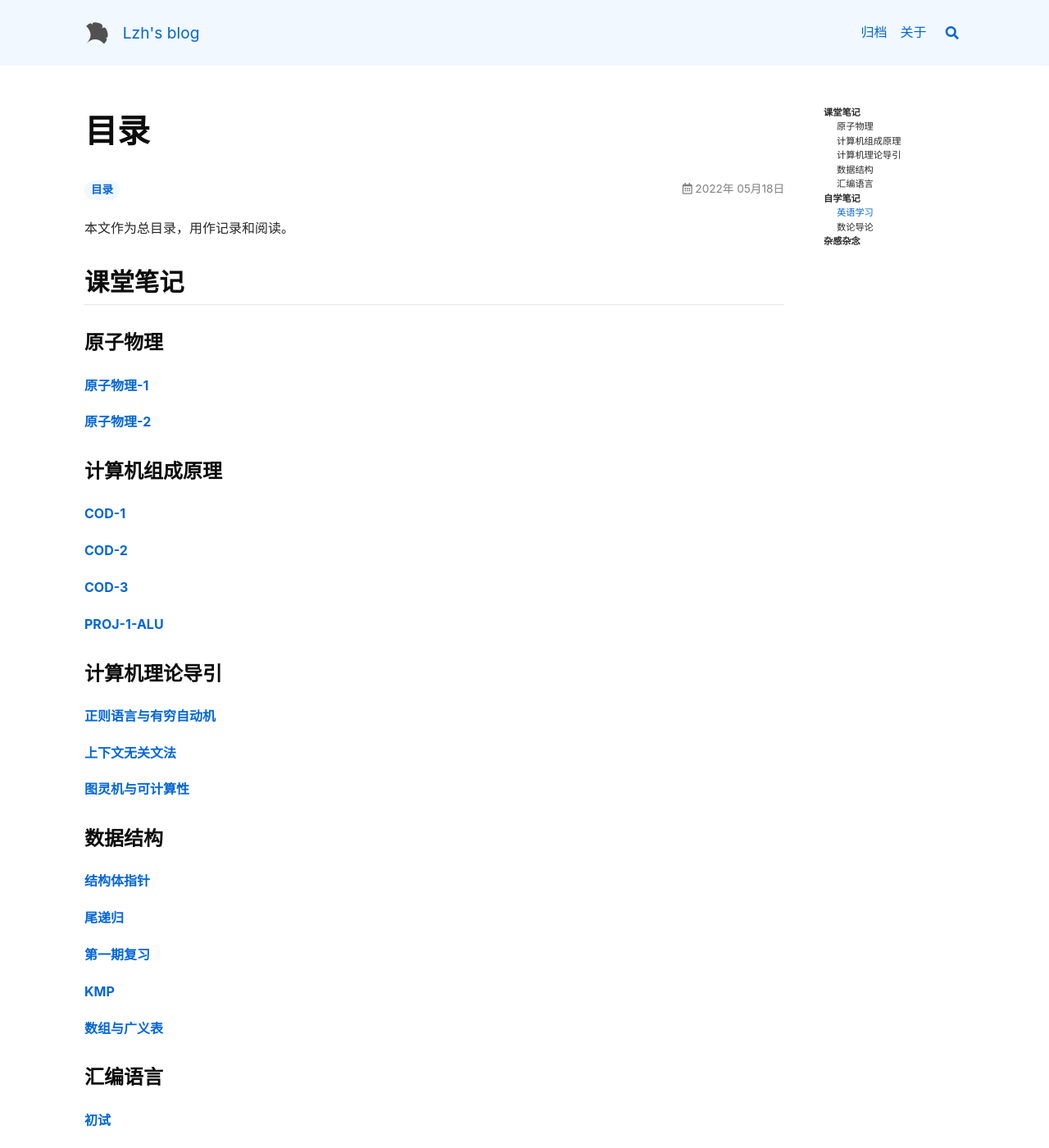
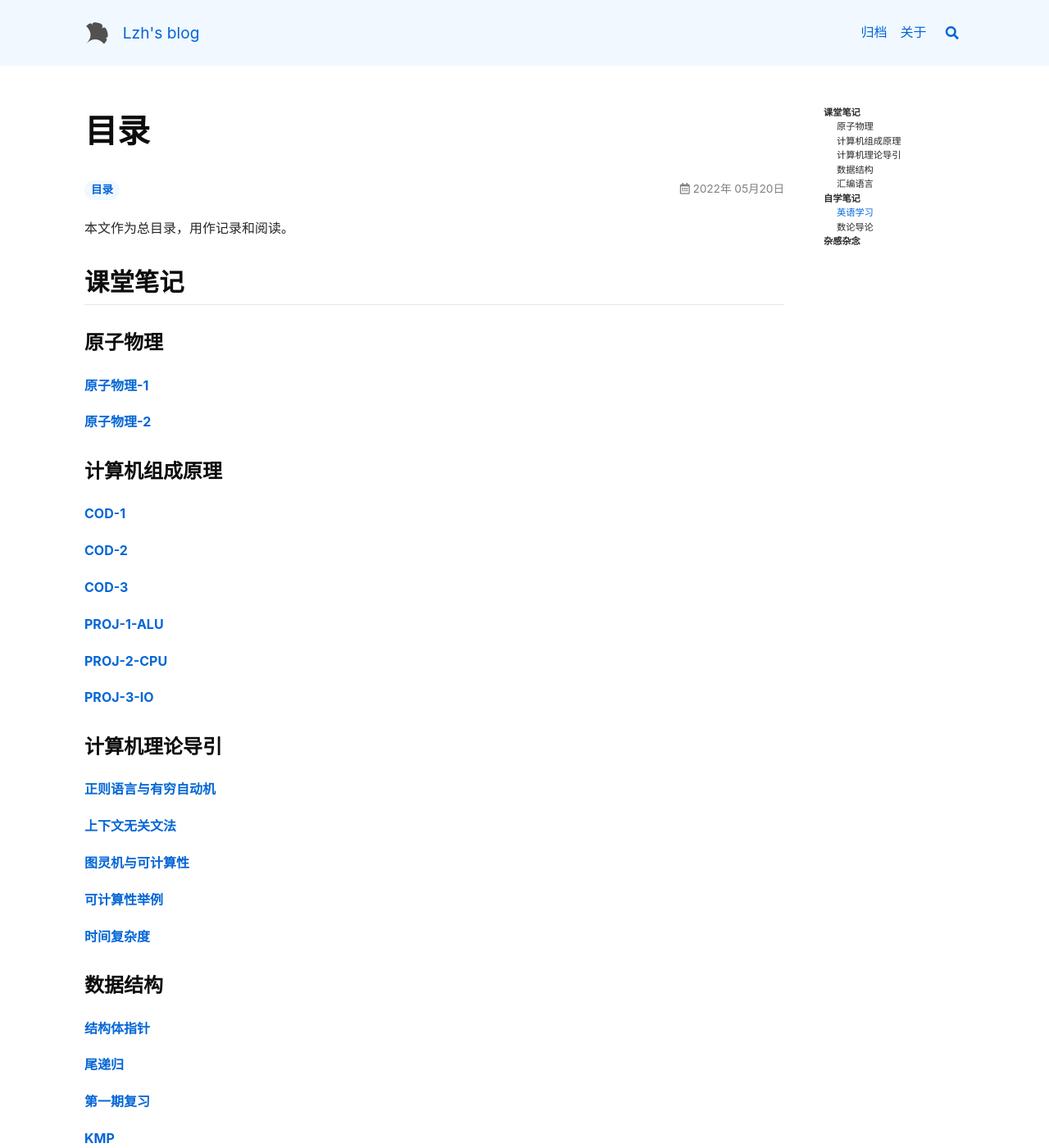
Before and after one commit to Richard-dick/richard-dick.github.io, a Jekyll site: the page built from _posts/2022-5-20-目录.md, in a window 1280 px wide and 1400 px high. Shown: the whole window at 82% size. Built offline with Jekyll 4.4.1, drawn with Linux system fonts in a browser that asks for light colours; nearby versions of some CDN libraries; comment, search, counter and statistics services are not loaded; some of the changed text lies outside the part shown.

Commit message:
update the catalog

```diff
--- a/_posts/2022-5-18-目录.md
+++ b/_posts/2022-5-20-目录.md
@@ -27,6 +27,10 @@ key: Catalog
 
 [PROJ-1-ALU](https://richard-dick.github.io/2022/03/31/PR1-%E7%AE%80%E5%8D%95ALU.html)
 
+[PROJ-2-CPU](https://richard-dick.github.io/2022/04/27/PR2-%E7%AE%80%E5%8D%95CPU%E8%AE%BE%E8%AE%A1.html)
+
+[PROJ-3-IO](https://richard-dick.github.io/2022/05/13/PR3-%E7%AE%80%E5%8D%95IO%E9%80%9A%E8%AE%AF.html)
+
 ### 计算机理论导引
 
 [正则语言与有穷自动机](https://richard-dick.github.io/2022/03/12/%E6%AD%A3%E5%88%99%E8%AF%AD%E8%A8%80.html)
@@ -34,6 +38,10 @@ key: Catalog
 [上下文无关文法](https://richard-dick.github.io/2022/03/26/%E4%B8%8A%E4%B8%8B%E6%96%87%E6%97%A0%E5%85%B3%E6%96%87%E6%B3%95.html)
 
 [图灵机与可计算性](https://richard-dick.github.io/2022/04/19/%E5%9B%BE%E7%81%B5%E6%9C%BA%E4%B8%8E%E5%8F%AF%E8%AE%A1%E7%AE%97%E6%80%A7.html)
+
+[可计算性举例](https://richard-dick.github.io/2022/05/07/%E8%AF%AD%E8%A8%80%E7%B1%BB%E8%AF%81%E6%98%8E.html)
+
+[时间复杂度](https://richard-dick.github.io/2022/05/10/%E6%97%B6%E9%97%B4%E5%A4%8D%E6%9D%82%E6%80%A7%E7%90%86%E8%AE%BA.html)
 
 ### 数据结构
 
@@ -47,9 +55,17 @@ key: Catalog
 
 [数组与广义表](https://richard-dick.github.io/2022/04/06/%E6%95%B0%E7%BB%84%E4%B8%8E%E5%B9%BF%E4%B9%89%E8%A1%A8.html)
 
+[]()
+
 ### 汇编语言
 
 [初试](https://richard-dick.github.io/2022/03/19/%E6%B1%87%E7%BC%96%E7%AC%AC%E4%B8%80%E8%AF%BE.html)
+
+[实例-1](https://richard-dick.github.io/2022/04/05/%E6%B1%87%E7%BC%96%E8%AF%AD%E8%A8%80%E5%9F%BA%E7%A1%80%E6%8C%87%E4%BB%A4.html)
+
+[实例-2](https://richard-dick.github.io/2022/05/02/%E6%B1%87%E7%BC%96%E5%9F%BA%E7%A1%80%E6%8C%87%E4%BB%A42.html)
+
+[home-1](https://richard-dick.github.io/2022/05/02/%E6%B1%87%E7%BC%96%E4%BD%9C%E4%B8%9A.html)
 
 ## 自学笔记
 
```
